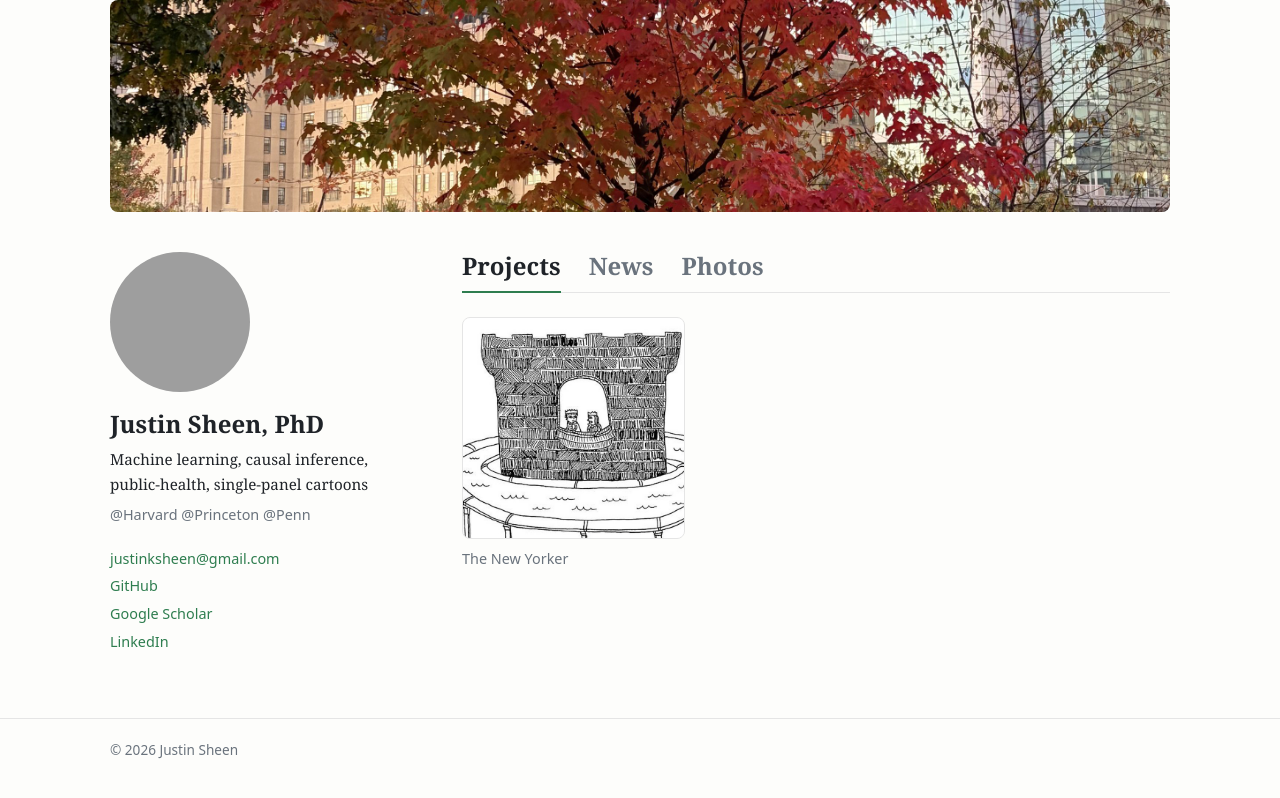
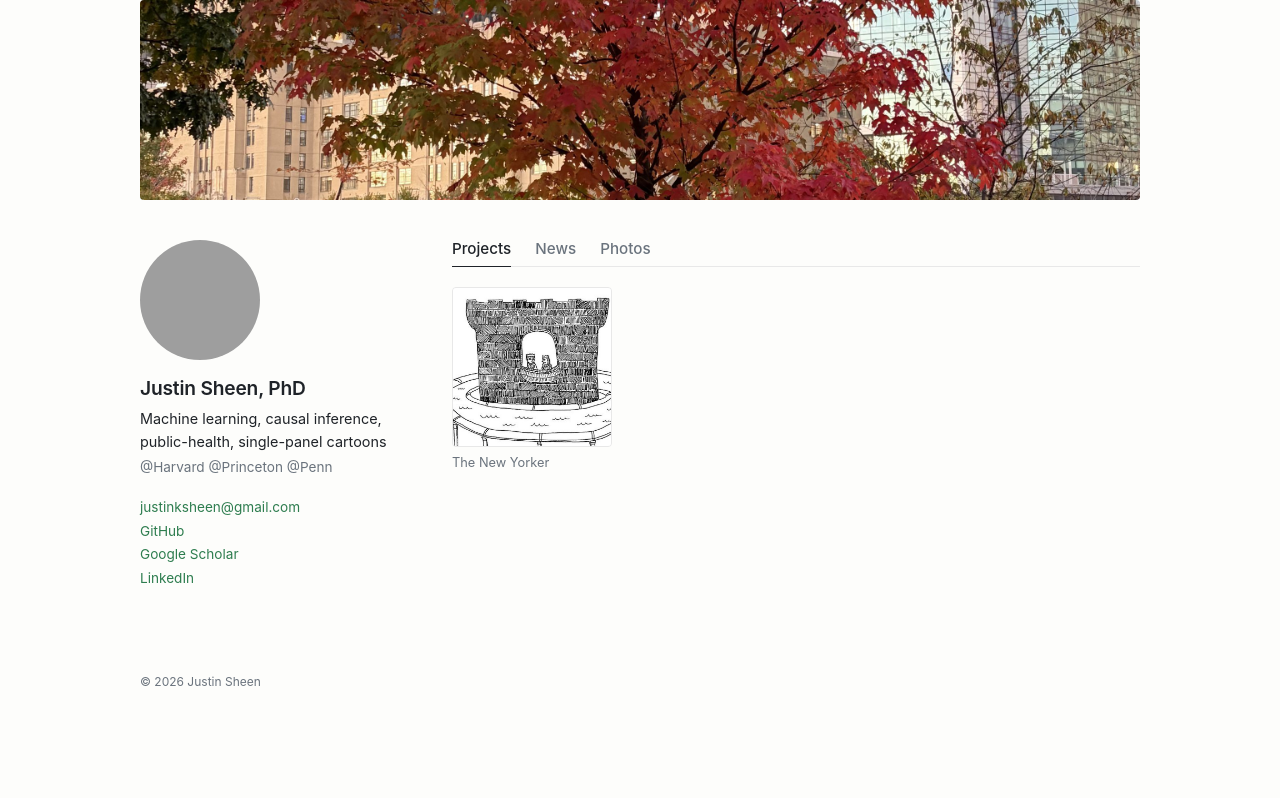
Before and after one commit to jsheen/jsheen.github.io, a Jekyll site: the page built from index.html, in a window 1280 px wide. Shown: the top 798 px of the page. Built offline with Jekyll 4.4.1, drawn with Linux system fonts in a browser that asks for light colours; grey boxes are pictures that could not be loaded.

Commit message:
Smaller, simpler typography: single sans-serif font, lighter headings
Co-Authored-By: Claude Opus 5.5 <noreply@anthropic.com>

```diff
--- a/assets/css/style.css
+++ b/assets/css/style.css
@@ -2,79 +2,85 @@
   --text: #1f2328;
   --muted: #6a737d;
   --accent: #2e7d4f; /* green */
-  --rule: #e5e5e5;
+  --rule: #e8e8e8;
   --bg: #fdfdfb;
 }
 @media (prefers-color-scheme: dark) {
-  :root { --text: #e6e6e6; --muted: #9aa0a6; --accent: #6fcf97; --rule: #333; --bg: #161616; }
+  :root { --text: #e6e6e6; --muted: #9aa0a6; --accent: #6fcf97; --rule: #2e2e2e; --bg: #161616; }
 }
 * { box-sizing: border-box; }
 body {
   margin: 0; background: var(--bg); color: var(--text);
-  font: 18px/1.65 Georgia, "Iowan Old Style", "Times New Roman", serif;
+  font: 15px/1.6 -apple-system, BlinkMacSystemFont, "Segoe UI", "Helvetica Neue", Helvetica, Arial, sans-serif;
+  -webkit-font-smoothing: antialiased;
 }
-.wrap { max-width: 720px; margin: 0 auto; padding: 0 20px; }
+h1, h2, h3 { font-weight: 600; letter-spacing: -0.01em; }
+.wrap { max-width: 680px; margin: 0 auto; padding: 0 20px; }
 a { color: var(--accent); text-decoration: none; }
 a:hover { text-decoration: underline; }
 main { padding-top: 40px; }
 
+/* Post lists */
+.post-list { list-style: none; padding: 0; }
+.post-list li { margin-bottom: 22px; }
+.post-list .date { display: block; color: var(--muted); font-size: 0.8rem; }
+.post-list a { font-weight: 500; }
+.excerpt { margin: 2px 0 0; color: var(--muted); font-size: 0.9rem; }
 
-.tagline { color: var(--muted); font-style: italic; margin-bottom: 32px; }
-.post-list { list-style: none; padding: 0; }
-.post-list li { margin-bottom: 28px; }
-.post-list .date { display: block; color: var(--muted); font-family: system-ui, sans-serif; font-size: 0.85rem; }
-.post-list a { font-size: 1.25rem; }
-.excerpt { margin: 4px 0 0; color: var(--muted); }
+/* Single post */
+.post h1 { font-size: 1.5rem; margin-bottom: 4px; line-height: 1.3; }
+.meta { color: var(--muted); font-size: 0.8rem; margin-top: 0; }
+.post img { max-width: 100%; height: auto; display: block; margin: 20px auto; }
+pre { background: rgba(127,127,127,0.08); padding: 12px; overflow-x: auto; border-radius: 4px; font-size: 0.8rem; }
+code { font-size: 0.88em; }
+blockquote { border-left: 2px solid var(--rule); margin-left: 0; padding-left: 14px; color: var(--muted); }
+.back { margin-top: 40px; font-size: 0.85rem; }
 
-.post h1 { margin-bottom: 4px; line-height: 1.25; }
-.meta { color: var(--muted); font-family: system-ui, sans-serif; font-size: 0.9rem; margin-top: 0; }
-.post img { max-width: 100%; height: auto; display: block; margin: 20px auto; }
-pre { background: rgba(127,127,127,0.1); padding: 14px; overflow-x: auto; border-radius: 6px; font-size: 0.85rem; }
-code { font-size: 0.88em; }
-blockquote { border-left: 3px solid var(--rule); margin-left: 0; padding-left: 16px; color: var(--muted); }
-.back { margin-top: 40px; font-family: system-ui, sans-serif; font-size: 0.9rem; }
+/* About */
+.about { display: flex; gap: 28px; align-items: flex-start; flex-wrap: wrap; }
+.avatar { width: 160px; height: 160px; border-radius: 50%; object-fit: cover; }
+.about h1 { font-size: 1.2rem; margin: 0 0 6px; line-height: 1.3; }
+.interests { margin: 0; font-size: 0.9rem; }
+.affil { margin: 4px 0 0; color: var(--muted); font-size: 0.85rem; }
+.contact { list-style: none; padding: 0; margin: 18px 0 0; font-size: 0.85rem; }
+.contact li { margin-bottom: 2px; word-break: break-all; }
 
-.about { display: flex; gap: 32px; align-items: flex-start; flex-wrap: wrap; }
-.avatar { width: 180px; height: 180px; border-radius: 50%; object-fit: cover; }
-.about h1 { margin: 0 0 8px; line-height: 1.2; }
-.interests { margin: 0; }
-.affil { margin: 6px 0 0; color: var(--muted); font-family: system-ui, sans-serif; font-size: 0.9rem; }
-.contact { list-style: none; padding: 0; margin: 20px 0 0; font-family: system-ui, sans-serif; font-size: 0.9rem; }
-.contact li { margin-bottom: 4px; word-break: break-all; }
+/* Home: About (left) + tabs (right) */
+body.wide .wrap { max-width: 1040px; }
+.header-img { display: block; width: 100%; aspect-ratio: 5 / 1; object-fit: cover; border-radius: 4px; margin-bottom: 40px; }
+.home { display: grid; grid-template-columns: minmax(220px, 280px) 1fr; gap: 32px; align-items: start; }
+.panel-about { position: sticky; top: 24px; }
+.panel-about .about { flex-direction: column; gap: 16px; }
+.panel-about .avatar { width: 120px; height: 120px; }
 
-/* Home: About (left) + News (right) */
-body.wide .wrap { max-width: 1100px; }
-.home { display: grid; grid-template-columns: minmax(240px, 320px) 1fr; gap: 32px; align-items: start; }
-.panel-about { position: sticky; top: 24px; }
-.panel-about .about { flex-direction: column; gap: 18px; }
-.panel-about .avatar { width: 140px; height: 140px; }
-.panel-about h1 { font-size: 1.5rem; }
-.panel-about .interests { font-size: 0.95rem; }
-.tab-panel .post-list { margin-top: 24px; }
-.project-grid { list-style: none; padding: 0; margin: 24px 0 0; display: grid; grid-template-columns: repeat(auto-fill, minmax(180px, 1fr)); gap: 20px; }
+.tabs { display: flex; gap: 24px; border-bottom: 1px solid var(--rule); }
+.tab { background: none; border: 0; padding: 0 0 8px; margin-bottom: -1px; cursor: pointer; font-family: inherit; font-size: 0.95rem; font-weight: 500; line-height: 1.2; color: var(--muted); border-bottom: 1px solid transparent; }
+.tab:hover { color: var(--text); }
+.tab[aria-selected="true"] { color: var(--text); border-bottom-color: var(--text); }
+.tab:focus-visible { outline: 2px solid var(--accent); outline-offset: 4px; }
+.tab-panel .post-list { margin-top: 20px; }
+
+/* Projects */
+.project-grid { list-style: none; padding: 0; margin: 20px 0 0; display: grid; grid-template-columns: repeat(auto-fill, minmax(160px, 1fr)); gap: 16px; }
 .project-wide { grid-column: span 2; }
-.tile { position: relative; display: flex; align-items: flex-end; aspect-ratio: 1 / 1; padding: 16px; border: 1px solid var(--rule); border-radius: 8px; overflow: hidden; background: rgba(127,127,127,0.06); color: var(--text); transition: border-color .15s; }
-.project-wide .tile { aspect-ratio: auto; height: 100%; min-height: 180px; }
-a.tile:hover { border-color: var(--accent); text-decoration: none; }
+.tile { position: relative; display: flex; align-items: flex-end; aspect-ratio: 1 / 1; padding: 14px; border: 1px solid var(--rule); border-radius: 4px; overflow: hidden; background: rgba(127,127,127,0.05); color: var(--text); transition: opacity .15s; }
+.project-wide .tile { aspect-ratio: auto; height: 100%; min-height: 160px; }
+a.tile:hover { opacity: .85; text-decoration: none; }
 .tile img { position: absolute; inset: 0; width: 100%; height: 100%; object-fit: cover; }
-.tile-title { font-size: 1.15rem; font-weight: bold; line-height: 1.25; }
-.tile-caption { margin: 8px 0 0; font-family: system-ui, sans-serif; font-size: 0.9rem; color: var(--muted); }
+.tile-title { font-size: 0.95rem; font-weight: 500; line-height: 1.3; }
+.tile-caption { margin: 6px 0 0; font-size: 0.8rem; color: var(--muted); }
 @media (max-width: 480px) { .project-wide { grid-column: auto; } .project-wide .tile { aspect-ratio: 2 / 1; height: auto; min-height: 0; } }
-.collage { margin-top: 24px; columns: 3 200px; column-gap: 12px; }
-.collage a { display: block; margin-bottom: 12px; break-inside: avoid; border-radius: 6px; overflow: hidden; }
+
+/* Photos */
+.collage { margin-top: 20px; columns: 3 180px; column-gap: 10px; }
+.collage a { display: block; margin-bottom: 10px; break-inside: avoid; border-radius: 3px; overflow: hidden; }
 .collage img { display: block; width: 100%; height: auto; transition: opacity .15s; }
 .collage a:hover img { opacity: .85; }
-.tabs { display: flex; gap: 28px; border-bottom: 1px solid var(--rule); }
-.tab { background: none; border: 0; padding: 0 0 10px; margin-bottom: -1px; cursor: pointer; font: bold 1.5rem/1.2 Georgia, "Iowan Old Style", "Times New Roman", serif; color: var(--muted); border-bottom: 2px solid transparent; }
-.tab:hover { color: var(--text); }
-.tab[aria-selected="true"] { color: var(--text); border-bottom-color: var(--accent); }
-.tab:focus-visible { outline: 2px solid var(--accent); outline-offset: 4px; }
+
 @media (max-width: 760px) {
   .home { grid-template-columns: 1fr; gap: 32px; }
   .panel-about { position: static; }
 }
 
-.site-footer { border-top: 1px solid var(--rule); margin-top: 60px; padding: 20px 0; color: var(--muted); font-family: system-ui, sans-serif; font-size: 0.85rem; }
-.site-footer .wrap { display: flex; justify-content: space-between; flex-wrap: wrap; gap: 10px; }
+.site-footer { margin-top: 60px; padding: 20px 0; color: var(--muted); font-size: 0.75rem; }
 .nowrap { white-space: nowrap; }
-.header-img { display: block; width: 100%; aspect-ratio: 5 / 1; object-fit: cover; border-radius: 8px; margin-bottom: 40px; }
```
